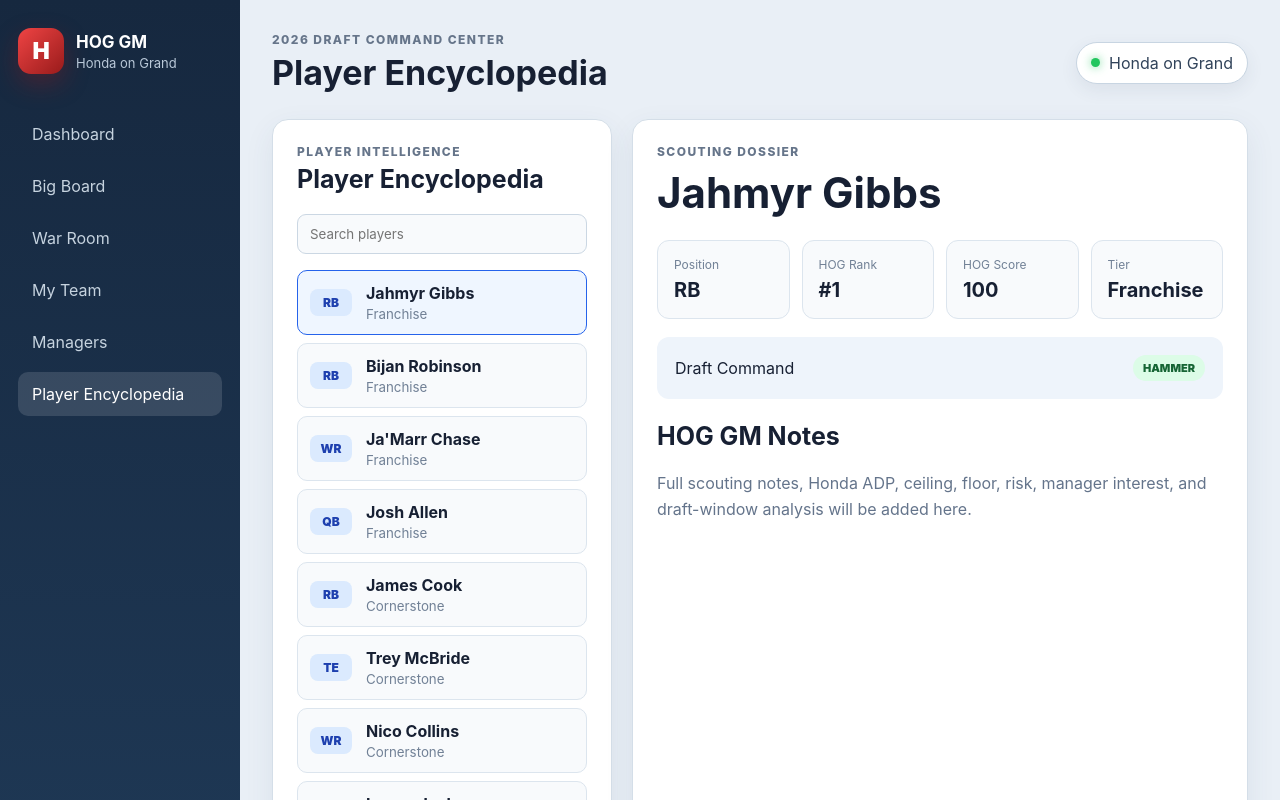
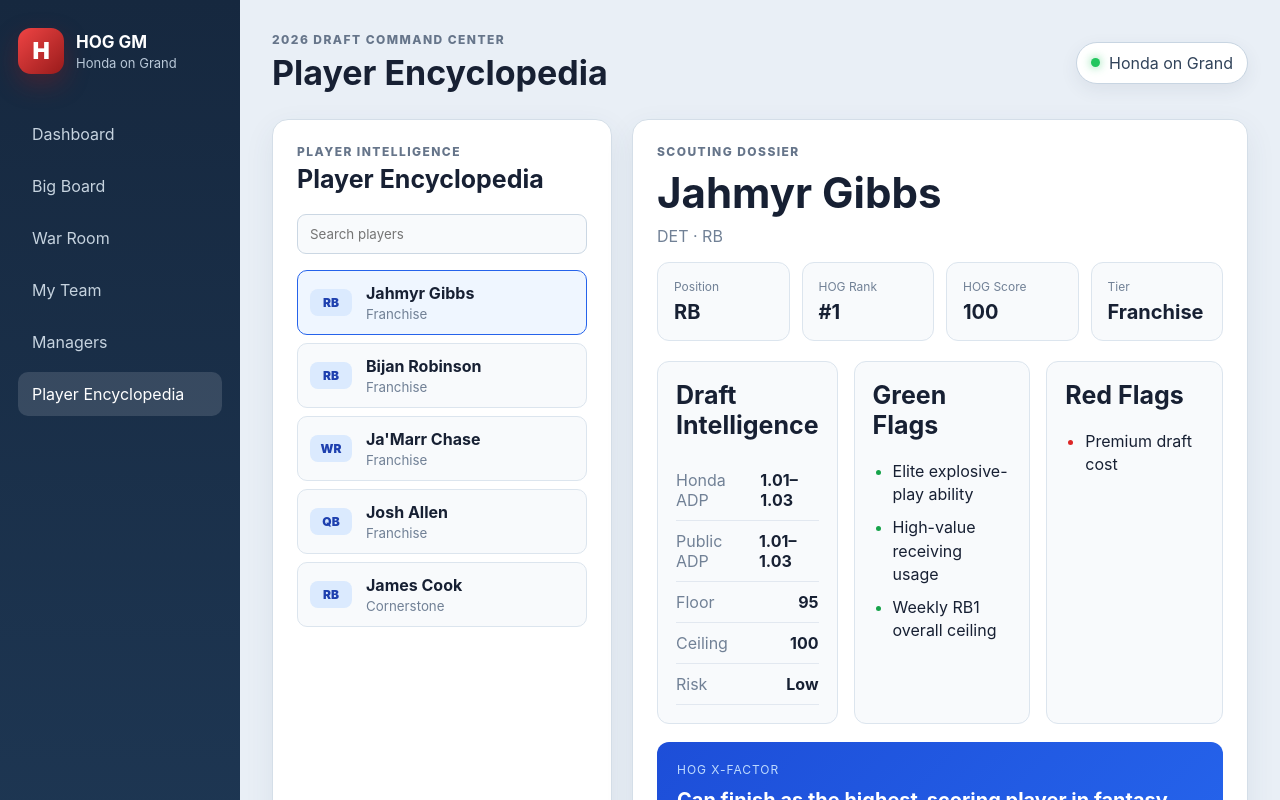
Before and after one commit to glassdion-apps/hog-gm, a React (Vite) app: page / in a window 1280 px wide. Both pictures are taken after a click on the button "Player Encyclopedia". Shown: the top 800 px of the page. Built offline with nearby package versions, Linux system fonts and the light colour scheme.

Commit message:
Expand player database and build scouting dossiers

```diff
--- a/src/App.css
+++ b/src/App.css
@@ -939,3 +939,92 @@ nav button.active {
     grid-template-columns: 1fr 1fr;
   }
 }
+.player-team {
+  margin-top: -14px;
+  color: #718196;
+}
+
+.profile-details-grid {
+  display: grid;
+  grid-template-columns: 1fr 1fr 1fr;
+  gap: 16px;
+  margin-top: 20px;
+}
+
+.profile-section {
+  padding: 18px;
+  border: 1px solid #dce5ee;
+  border-radius: 12px;
+  background: #f8fafc;
+}
+
+.profile-section h3 {
+  margin-top: 0;
+  color: #172033;
+}
+
+.detail-row {
+  display: flex;
+  justify-content: space-between;
+  gap: 12px;
+  padding: 10px 0;
+  border-bottom: 1px solid #e2e8f0;
+}
+
+.detail-row span {
+  color: #718196;
+}
+
+.detail-row strong {
+  color: #172033;
+}
+
+.flag-list {
+  margin: 0;
+  padding-left: 20px;
+}
+
+.flag-list li {
+  margin-bottom: 10px;
+  line-height: 1.45;
+}
+
+.green-flags li::marker {
+  color: #16a34a;
+}
+
+.red-flags li::marker {
+  color: #dc2626;
+}
+
+.x-factor-card {
+  margin-top: 18px;
+  padding: 20px;
+  border-radius: 12px;
+  background: linear-gradient(135deg, #1d4ed8, #2563eb);
+  color: white;
+}
+
+.x-factor-card span,
+.x-factor-card strong {
+  display: block;
+}
+
+.x-factor-card span {
+  color: #bfdbfe;
+  font-size: 12px;
+  text-transform: uppercase;
+  letter-spacing: 0.08em;
+}
+
+.x-factor-card strong {
+  margin-top: 8px;
+  font-size: 20px;
+  line-height: 1.5;
+}
+
+@media (max-width: 1000px) {
+  .profile-details-grid {
+    grid-template-columns: 1fr;
+  }
+}
--- a/src/App.tsx
+++ b/src/App.tsx
@@ -7,7 +7,6 @@ import WarRoom from './pages/WarRoom'
 import MyTeam from './pages/MyTeam'
 import Managers from './pages/Managers'
 import PlayerEncyclopedia from './pages/PlayerEncyclopedia'
-
 
 type Page =
   | 'dashboard'
@@ -60,5 +59,4 @@ function App() {
   )
 }
 
-
 export default App
--- a/src/data/players.ts
+++ b/src/data/players.ts
@@ -1,82 +1,137 @@
-export const players = [
+export type PlayerPosition = 'QB' | 'RB' | 'WR' | 'TE'
+
+export type Player = {
+  rank: number
+  name: string
+  position: PlayerPosition
+  team: string
+  tier: string
+  score: number
+  action: string
+  hondaAdp: string
+  publicAdp: string
+  floor: number
+  ceiling: number
+  risk: 'Low' | 'Medium' | 'High'
+  xFactor: string
+  greenFlags: string[]
+  redFlags: string[]
+}
+
+export const players: Player[] = [
   {
     rank: 1,
     name: 'Jahmyr Gibbs',
     position: 'RB',
+    team: 'DET',
     tier: 'Franchise',
     score: 100,
     action: 'HAMMER',
+    hondaAdp: '1.01–1.03',
+    publicAdp: '1.01–1.03',
+    floor: 95,
+    ceiling: 100,
+    risk: 'Low',
+    xFactor: 'Can finish as the highest-scoring player in fantasy.',
+    greenFlags: [
+      'Elite explosive-play ability',
+      'High-value receiving usage',
+      'Weekly RB1 overall ceiling',
+    ],
+    redFlags: [
+      'Premium draft cost',
+    ],
   },
   {
     rank: 2,
     name: 'Bijan Robinson',
     position: 'RB',
+    team: 'ATL',
     tier: 'Franchise',
     score: 99.9,
     action: 'HAMMER',
+    hondaAdp: '1.01–1.03',
+    publicAdp: '1.01–1.03',
+    floor: 96,
+    ceiling: 99,
+    risk: 'Low',
+    xFactor: 'The safest elite running back foundation.',
+    greenFlags: [
+      'Three-down workload',
+      'Goal-line role',
+      'Strong receiving profile',
+    ],
+    redFlags: [
+      'Premium opportunity cost',
+    ],
   },
   {
     rank: 3,
     name: "Ja'Marr Chase",
     position: 'WR',
+    team: 'CIN',
     tier: 'Franchise',
     score: 99.8,
     action: 'TARGET',
+    hondaAdp: '1.02–1.05',
+    publicAdp: '1.02–1.05',
+    floor: 94,
+    ceiling: 100,
+    risk: 'Low',
+    xFactor: 'The receiver most capable of outscoring entire positional tiers.',
+    greenFlags: [
+      'Elite target share',
+      'Week-winning ceiling',
+      'True WR1 overall upside',
+    ],
+    redFlags: [
+      'RB opportunity cost',
+    ],
   },
   {
     rank: 4,
     name: 'Josh Allen',
     position: 'QB',
+    team: 'BUF',
     tier: 'Franchise',
     score: 99,
     action: 'HAMMER',
+    hondaAdp: '1.09–2.02',
+    publicAdp: 'Round 2',
+    floor: 99,
+    ceiling: 100,
+    risk: 'Low',
+    xFactor: 'Creates the largest weekly positional edge in Honda scoring.',
+    greenFlags: [
+      'Six-point passing touchdown boost',
+      'Elite floor',
+      'Elite rushing production',
+    ],
+    redFlags: [
+      'Early quarterback opportunity cost',
+    ],
   },
   {
     rank: 5,
     name: 'James Cook',
     position: 'RB',
+    team: 'BUF',
     tier: 'Cornerstone',
     score: 95.9,
     action: 'TARGET',
-  },
-  {
-    rank: 6,
-    name: 'Trey McBride',
-    position: 'TE',
-    tier: 'Cornerstone',
-    score: 95.7,
-    action: 'BUY',
-  },
-  {
-    rank: 7,
-    name: 'Nico Collins',
-    position: 'WR',
-    tier: 'Cornerstone',
-    score: 95.4,
-    action: 'TARGET',
-  },
-  {
-    rank: 8,
-    name: 'Lamar Jackson',
-    position: 'QB',
-    tier: 'Cornerstone',
-    score: 96.8,
-    action: 'BUY',
-  },
-  {
-    rank: 9,
-    name: 'Jalen Hurts',
-    position: 'QB',
-    tier: 'Cornerstone',
-    score: 96.5,
-    action: 'TARGET',
-  },
-  {
-    rank: 10,
-    name: 'Malik Nabers',
-    position: 'WR',
-    tier: 'League Winner',
-    score: 95.6,
-    action: 'TARGET',
+    hondaAdp: '2.01–2.06',
+    publicAdp: 'Round 2',
+    floor: 88,
+    ceiling: 95,
+    risk: 'Medium',
+    xFactor: 'Championship upside without paying a top-five overall price.',
+    greenFlags: [
+      'Three-down upside',
+      'Strong scoring fit',
+      'Favorable Honda value',
+    ],
+    redFlags: [
+      'Touchdown volatility',
+    ],
   },
 ]
--- a/src/pages/PlayerEncyclopedia.tsx
+++ b/src/pages/PlayerEncyclopedia.tsx
@@ -58,7 +58,9 @@ export default function PlayerEncyclopedia() {
         <section className="panel player-profile">
           <p className="eyebrow">Scouting dossier</p>
           <h2>{selectedPlayer.name}</h2>
-
+        <p className="player-team">
+  {selectedPlayer.team} · {selectedPlayer.position}
+</p>
          <div className="profile-summary">
   <div>
     <span>Position</span>
@@ -79,6 +81,62 @@ export default function PlayerEncyclopedia() {
     <span>Tier</span>
     <strong>{selectedPlayer.tier}</strong>
   </div>
+</div>
+
+<div className="profile-details-grid">
+  <section className="profile-section">
+    <h3>Draft Intelligence</h3>
+
+    <div className="detail-row">
+      <span>Honda ADP</span>
+      <strong>{selectedPlayer.hondaAdp}</strong>
+    </div>
+
+    <div className="detail-row">
+      <span>Public ADP</span>
+      <strong>{selectedPlayer.publicAdp}</strong>
+    </div>
+
+    <div className="detail-row">
+      <span>Floor</span>
+      <strong>{selectedPlayer.floor}</strong>
+    </div>
+
+    <div className="detail-row">
+      <span>Ceiling</span>
+      <strong>{selectedPlayer.ceiling}</strong>
+    </div>
+
+    <div className="detail-row">
+      <span>Risk</span>
+      <strong>{selectedPlayer.risk}</strong>
+    </div>
+  </section>
+
+  <section className="profile-section">
+    <h3>Green Flags</h3>
+
+    <ul className="flag-list green-flags">
+      {selectedPlayer.greenFlags.map((flag) => (
+        <li key={flag}>{flag}</li>
+      ))}
+    </ul>
+  </section>
+
+  <section className="profile-section">
+    <h3>Red Flags</h3>
+
+    <ul className="flag-list red-flags">
+      {selectedPlayer.redFlags.map((flag) => (
+        <li key={flag}>{flag}</li>
+      ))}
+    </ul>
+  </section>
+</div>
+
+<div className="x-factor-card">
+  <span>HOG X-Factor</span>
+  <strong>{selectedPlayer.xFactor}</strong>
 </div>
 
 <div className="profile-command">
```
Lines whose indentation alone changed are shown as unchanged.
